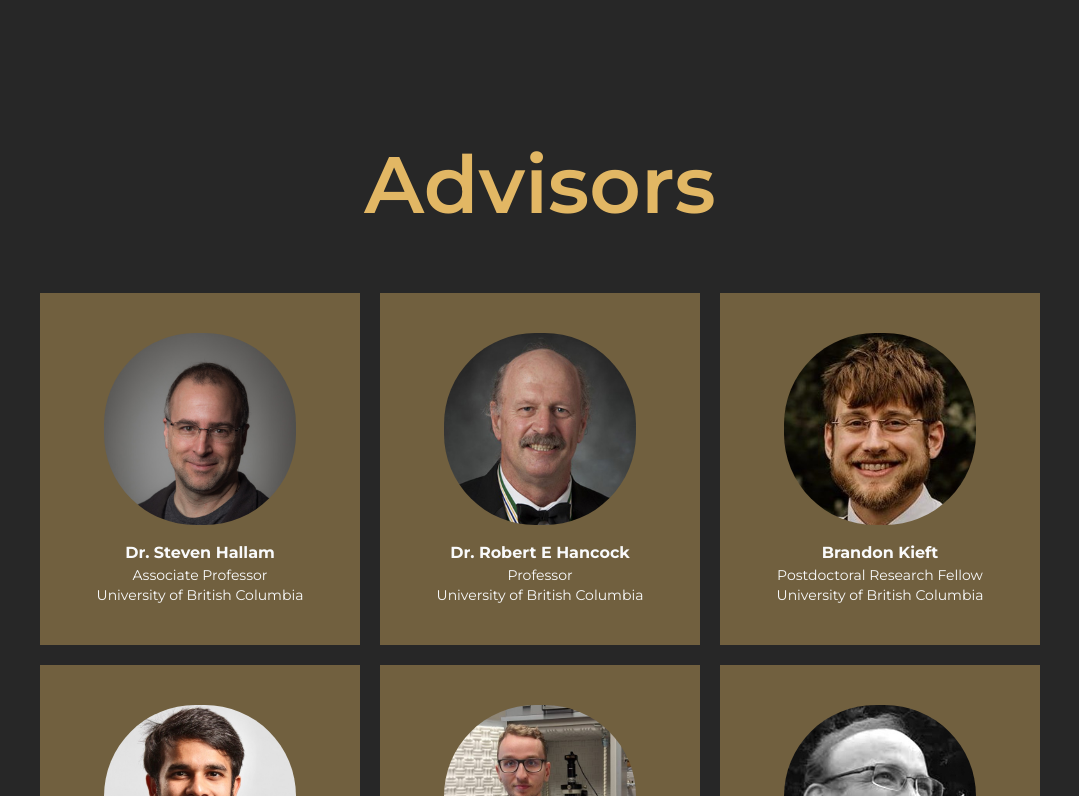
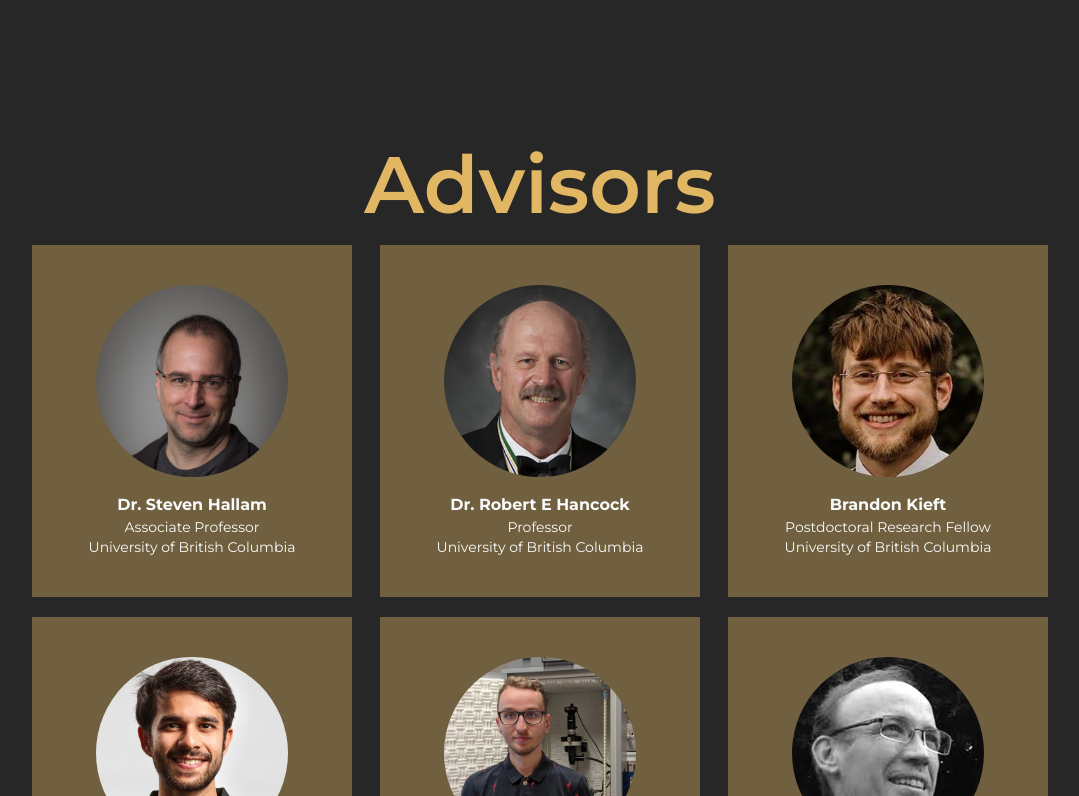
Before and after one commit to biomod2023/biomod2023, a Vue app: page /sponsors in a window 1280 px wide. Shown: the part 2704-3500 px from the top of the page, without its empty margins (100-1179 px from the left). Built offline with nearby package versions, Linux system fonts and the light colour scheme; what oh-vue-icons, vue-window-size would draw is missing.

Commit message:
implement carousel for advisors

```diff
--- a/src/views/SponsorsView.vue
+++ b/src/views/SponsorsView.vue
@@ -1,4 +1,6 @@
 <script setup lang="ts">
+import { ref, watch } from 'vue'
+import { useScroll } from '@vueuse/core'
 import SponsorItem from '@/components/sponsors/SponsorItem.vue'
 import SponsorTier from '@/components/sponsors/SponsorTier.vue'
 import SilverImgBackground from '@/components/sponsors/SilverImgBackground.vue'
@@ -8,6 +10,25 @@ import BrandonKieft from '@/assets/sponsors/Brandon_Kieft-e1662700315238.jpeg'
 import AbishekWadhwa from '@/assets/sponsors/Abishek_Wadhwa.jpg'
 import AdrianJanGredwosk from '@/assets/sponsors/Adrian_Jan_Grezedowski.jpg'
 import DanBizzotto from '@/assets/sponsors/Dan_Bizzotto.jpg'
+import { onMounted } from 'vue'
+
+const advisorCarousel = ref<HTMLElement | null>(null)
+const currIdx = ref<Number>(0)
+const maxCarouselPage = ref(0)
+const widthPerCarouselPage = ref(0)
+const { x } = useScroll(advisorCarousel)
+watch(x, (newX) => {
+  currIdx.value = Math.ceil(newX / widthPerCarouselPage.value)
+})
+onMounted(() => {
+  if (advisorCarousel.value && advisorCarousel.value?.children[0]) {
+    widthPerCarouselPage.value = advisorCarousel.value?.children[0].clientWidth
+    maxCarouselPage.value = Math.ceil(
+      Math.ceil(advisorCarousel.value?.children.length / 2)
+        / Math.floor(advisorCarousel.value.clientWidth / widthPerCarouselPage.value))
+  }
+  console.log(maxCarouselPage)
+})
 
 const advisors = [
   {
@@ -123,15 +144,22 @@ const advisors = [
       </a>
     </div>
 
+    <div class="w-full flex flex-col items-center">
       <h1 class="text-title-sm lg:text-title text-gold text-center">
         Advisors
       </h1>
-    <div class="grid grid-cols-3 gap-5 place-content-center">
-      <div class="w-[20rem] h-[22rem] bg-gold/40 gap-y-4
-        flex flex-col justify-center items-center"
+      <div class="flex flex-col flex-wrap flex-none w-full h-[36rem] gap-x-2 gap-y-5 overflow-x-scroll
+        snap-x snap-proximity place-content-stretch
+        md:gap-x-7 md:grid md:grid-cols-3 md:w-fit md:h-fit md:place-content-stretch md:overflow-x-clip"
+        ref="advisorCarousel">
+        <div class="w-[15rem] h-[17rem] bg-gold/40 gap-y-4 snap-center
+          flex flex-col justify-center items-center
+          md:w-auto
+          lg:w-[20rem] lg:h-[22rem]"
           v-for="(advisor, i) in advisors"
           :key="advisor.name + i">
-        <img class="w-[12rem] h-[12rem] rounded-[5.7rem] object-top object-cover"
+          <img class="w-[8rem] h-[8rem] rounded-full object-top object-cover
+            lg:w-[12rem] lg:h-[12rem] "
             :src="advisor.profile"/>
             <div class="text-center">
               <div class="">
@@ -144,5 +172,18 @@ const advisors = [
             </div>
         </div>
       </div>
+      <div class="flex justify-center gap-4"
+        v-if="$windowWidth < 768">
+        <span
+          :class="{
+            'bg-notebookText' : currIdx == (i - 1),
+            'border border-notebookText': currIdx != (i - 1)
+          }"
+          class="w-2 h-2 rounded-full transition duration-500"
+          v-for="i in maxCarouselPage"
+          :key="i"
+        ></span>
+      </div>
+    </div>
   </div>
 </template>
```
Lines whose indentation alone changed are shown as unchanged.
